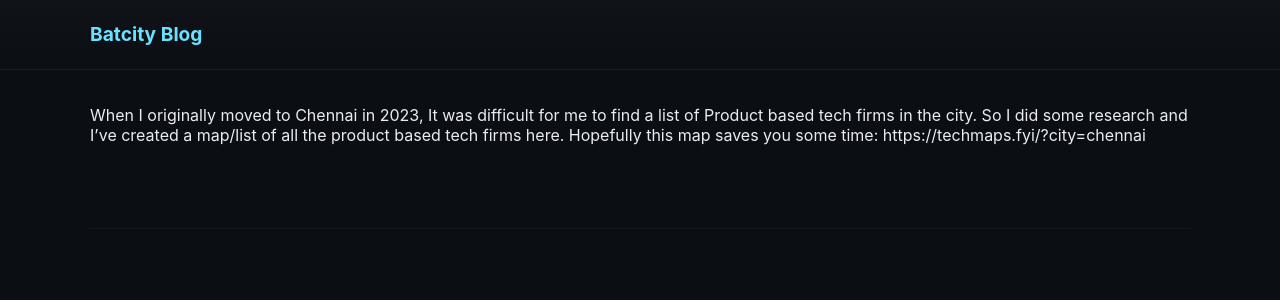
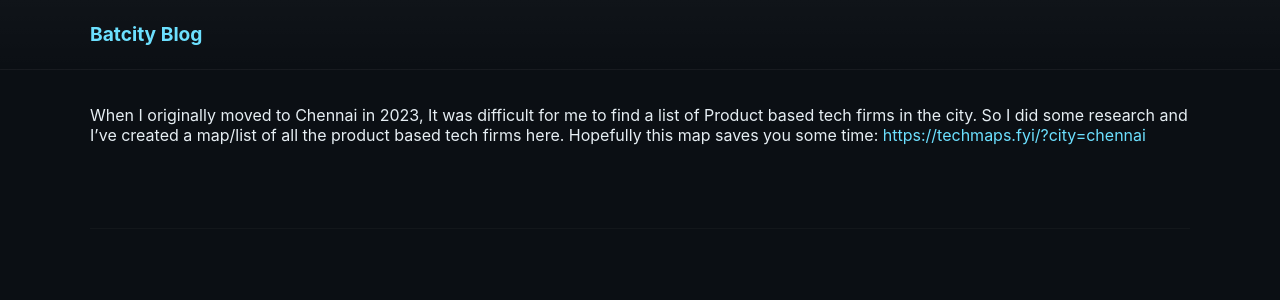
Before and after one commit to batcity/batcity.github.io, a Jekyll site: the page built from _posts/2025-12-08-product-based-tech-firms-in-chennai-map.md, in a window 1280 px wide. Shown: the top 300 px of the page. Built offline with Jekyll 4.4.1, drawn with Linux system fonts in a browser that asks for light colours.

Commit message:
update link on blog

```diff
--- a/_posts/2025-12-08-product-based-tech-firms-in-chennai-map.md
+++ b/_posts/2025-12-08-product-based-tech-firms-in-chennai-map.md
@@ -5,4 +5,4 @@ layout: default
 ---
 
 When I originally moved to Chennai in 2023, It was difficult for me to find a list of Product based tech firms in the city. So I did some research and I've created a map/list of all the product based tech firms here. Hopefully this map saves you some time:
-https://techmaps.fyi/?city=chennai
+<https://techmaps.fyi/?city=chennai>
```
